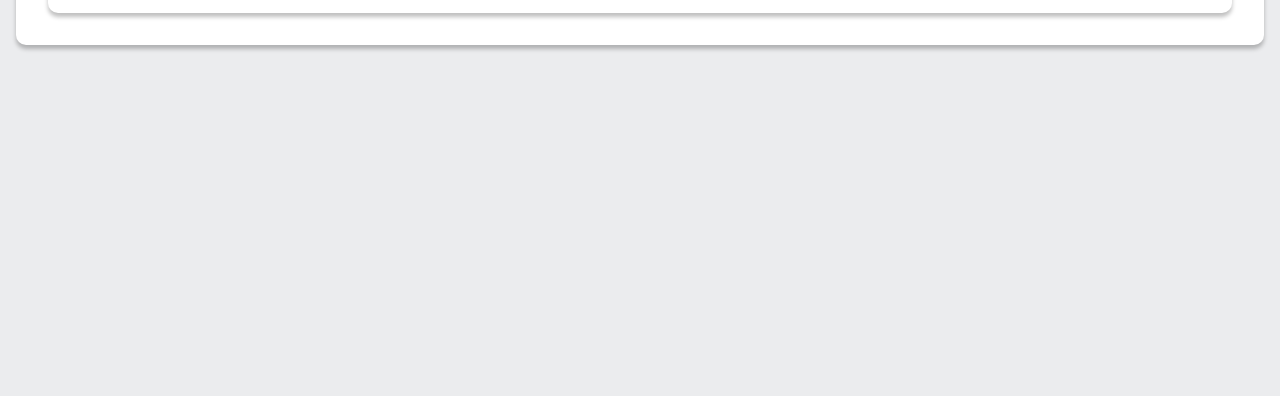
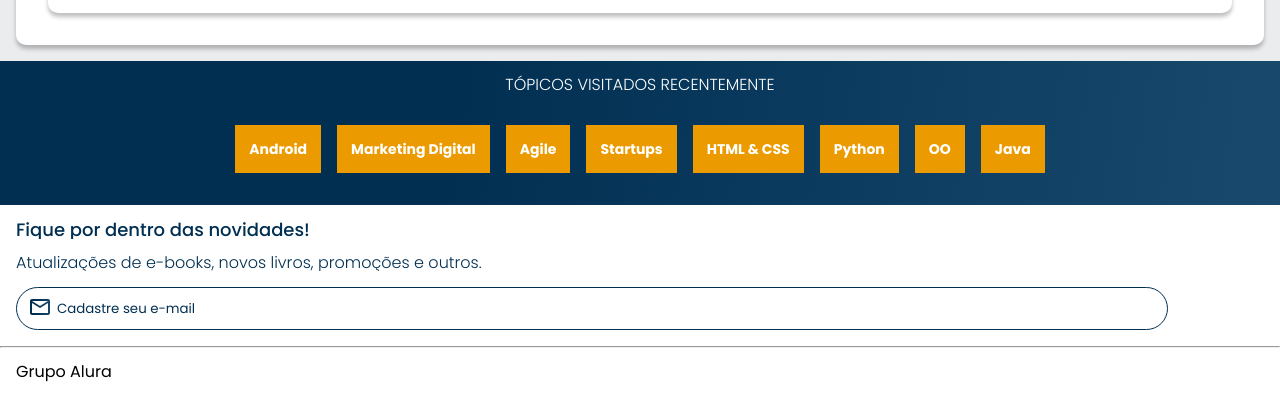
Before and after one commit to lucasplasto/ALURABOOKS_3A, a plain HTML site: page index.html in a window 1280 px wide. Shown: the part 3430-3826 px from the top of the page. Before the commit the page ends 3491 px from the top, so only its background shows below. Drawn offline with nearby package versions, Linux system fonts and the light colour scheme; files whose address does not match are found by name.

Commit message:
finalização do projeto

```diff
--- a/index.html
+++ b/index.html
@@ -180,6 +180,43 @@
           </div>
         </section>
       </section>
+      <section class="tópicos">
+        <h2 class="tópicos__titulo">TÓPICOS VISITADOS RECENTEMENTE</h2>
+        <ul class="tópicos__lista">
+          <li class="tópicos__item"><a href="#" class="tópicos__link">Android</a></li>
+          <li class="tópicos__item">
+            <a href="#" class="tópicos__link">Marketing Digital</a>
+          </li>
+          <li class="tópicos__item">
+            <a href="#" class="tópicos__link">Agile</a>
+          </li>
+          <li class="tópicos__item">
+            <a href="#" class="tópicos__link">Startups</a>
+          </li>
+          <li class="tópicos__item">
+            <a href="#" class="tópicos__link">HTML & CSS</a>
+          </li>
+          <li class="tópicos__item">
+            <a href="#" class="tópicos__link">Python</a>
+          </li>
+          <li class="tópicos__item">
+            <a href="#" class="tópicos__link">OO</a>
+          </li>
+          <li class="tópicos__item">
+            <a href="#" class="tópicos__link">Java</a>
+          </li>
+        </ul>
+      </section>
+      <section class="contato">
+        <h2 class="contato__titulo">Fique por dentro das novidades!</h2>
+        <p class="contato__texto"> Atualizações de e-books, novos livros, promoções e outros.</p>
+        <input type="email" placeholder="Cadastre seu e-mail" class="contato__email"/>
+      </section>
+      <hr />
+
+<footer class="rodapé">
+  <h2 class="rodapé__titulo">Grupo Alura</h2>
+</footer>
       <script src="https://cdn.jsdelivr.net/npm/swiper@11/swiper-bundle.min.js"></script>
       <script>
         const swiper = new Swiper(".swiper", {
--- a/styles.css
+++ b/styles.css
@@ -1,6 +1,9 @@
 @import url("styles/header.css");
 @import url("styles/banner.css");
 @import url("styles/carrossel.css");
+@import url("styles/topicos.css");
+@import url("styles/contato.css");
+@import url("styles/rodapé.css");
 
 :root {
     --cor-de-fundo: #ebecee;
--- /dev/null
+++ b/styles/contato.css
@@ -0,0 +1,32 @@
+.contato {
+    background-color: var(--branco);
+    padding: 1em;
+  }
+  .contato__titulo,
+  .contato__texto {
+    background: var(--azul-degrade);
+    -webkit-background-clip: text;
+    -webkit-text-fill-color: transparent;
+    background-clip: text;
+  }
+  .contato__titulo {
+    font-size: 18px;
+    font-weight: 500;
+  }
+  .contato__texto {
+    font-weight: 300;
+    margin: 1em 0;
+  }
+  .contato__email {
+    padding: 1em;
+    border: 1px solid var(--azul);
+    border-radius: 24px;
+    width: 90%;
+    color: var(--azul);
+  }
+  .contato__email::placeholder {
+    font-family: var(--fonte-principal);
+    color: var(--azul);
+    background: url("../img/Email.svg") no-repeat;
+    padding-left: 2em;
+  }
--- /dev/null
+++ b/styles/rodapé.css
@@ -0,0 +1,7 @@
+hr {
+    margin: 0;
+  }
+  .rodapé {
+    background-color: var(--branco);
+    padding: 1em;
+  }
--- /dev/null
+++ b/styles/topicos.css
@@ -0,0 +1,26 @@
+.tópicos {
+    background: var(--azul-degrade);
+    text-align: center;
+    padding: 1em 0;
+  }
+  .tópicos__titulo {
+    color: var(--branco);
+    font-weight: 300;
+    margin-bottom: 1em;
+  }
+  .tópicos__lista {
+    display: flex;
+    flex-wrap: wrap;
+    justify-content: center;
+  }
+  .tópicos__item {
+    margin: 2em 0.5em;
+}
+.tópicos__link {
+    color: var(--branco);
+    padding: 1em;
+    background-color: var(--laranja);
+    text-decoration: none;
+    font-size: 14px;
+    font-weight: 700;
+  }
```
Also changed, not shown: styles/banner.css (renamed from banner.css), styles/carrossel.css (renamed from carrossel.css), styles/header.css (renamed from header.css).
